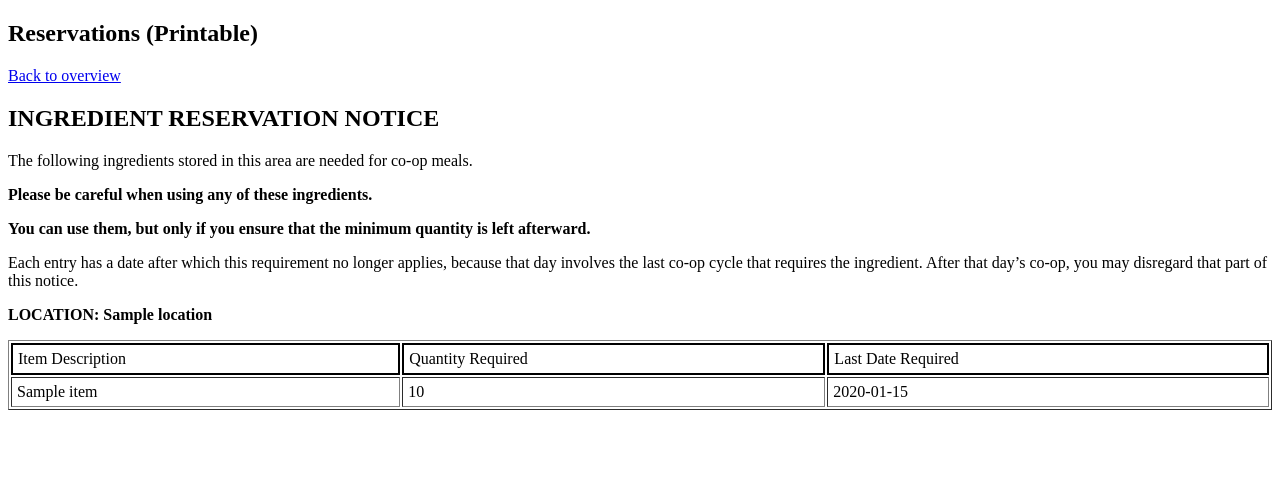
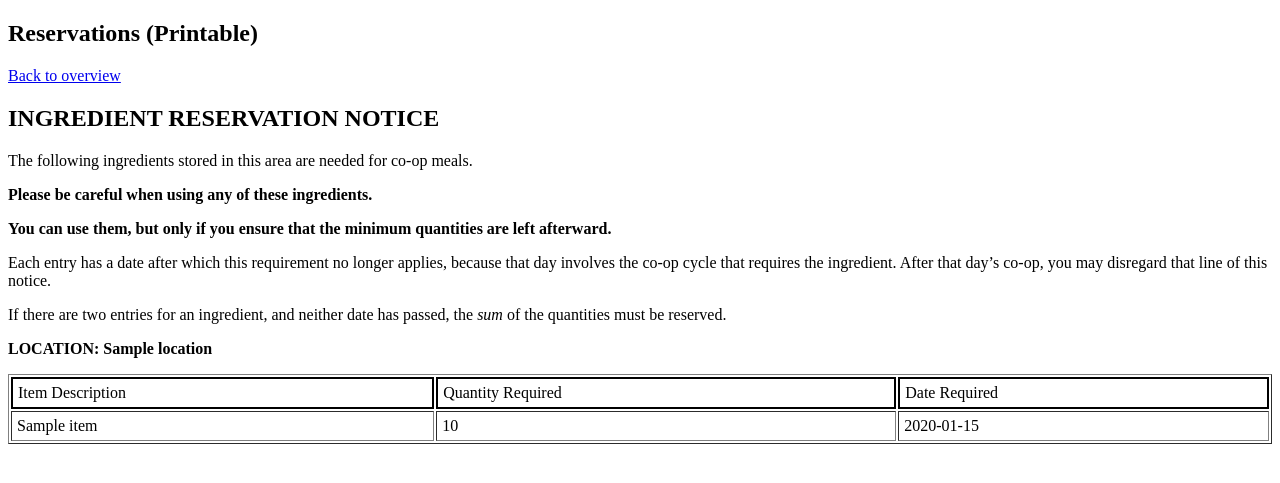
Before and after one commit to celskeggs/qazoo-qm, a Python web app: template web_scripts/templates/reservations.html in a window 1280 px wide. Shown: the top 483 px of the page. Run offline with Jinja, Linux system fonts and the light colour scheme; the template is opened without the code that fills it: most values are stand-ins (such as "Sample title", 1, 10 or a date in 2020).

Commit message:
Change reservation semantics slightly

```diff
--- a/web_scripts/templates/reservations.html
+++ b/web_scripts/templates/reservations.html
@@ -26,14 +26,16 @@
 
     <p><b>Please be careful when using any of these ingredients.</b></p>
 
-    <p><b>You can use them, but only if you ensure that the minimum quantity is left afterward.</b></p>
+    <p><b>You can use them, but only if you ensure that the minimum quantities are left afterward.</b></p>
 
-    <p>Each entry has a date after which this requirement no longer applies, because that day involves the last co-op cycle that requires the ingredient. After that day’s co-op, you may disregard that part of this notice.</p>
+    <p>Each entry has a date after which this requirement no longer applies, because that day involves the co-op cycle that requires the ingredient. After that day’s co-op, you may disregard that line of this notice.</p>
+
+    <p>If there are two entries for an ingredient, and neither date has passed, the <i>sum</i> of the quantities must be reserved.</p>
 
     <p><b>LOCATION: {{ location }}</b></p>
 
     <table border="1">
-    <tr class="header"><td>Item Description</td><td>Quantity Required</td><td>Last Date Required</td></tr>
+    <tr class="header"><td>Item Description</td><td>Quantity Required</td><td>Date Required</td></tr>
     {% for item, quantity, date in reservations %}
     <tr><td>{{ item }}</td><td>{{ quantity }}</td><td>{{ date }}</td></tr>
     {% endfor %}
```
